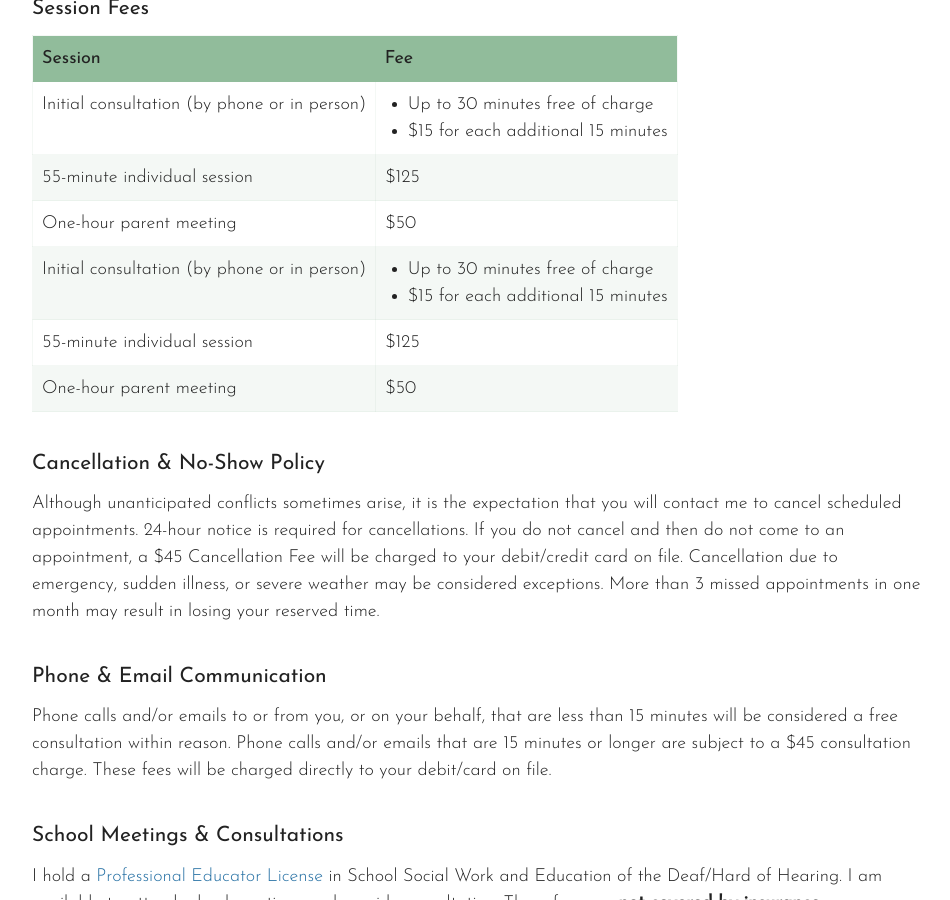
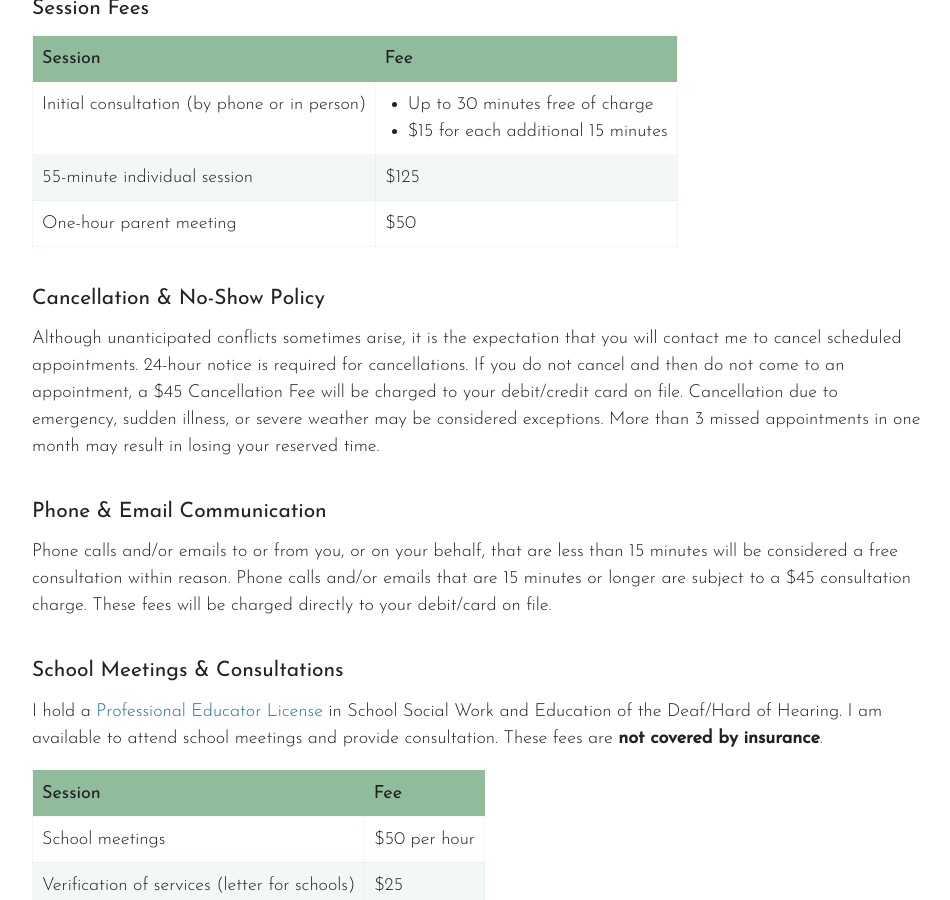
Before and after one commit to annedrakelcsw/annedrakelcsw.github.io, a Jekyll site: the page built from payments.html, in a window 1280 px wide and 900 px high, scrolled down 661 px. Shown: the whole window, without its empty margins (160-1110 px from the left). Built offline with Jekyll 4.4.1, drawn with Linux system fonts in a browser that asks for light colours; nearby versions of some CDN libraries.

Commit message:
removing static payment info; moved this into yml with previoius commit

```diff
--- a/payments.html
+++ b/payments.html
@@ -27,23 +27,6 @@ title: Payment Policies
         {% endif %}
       </tr>
       {% endfor %}
-      <tr>
-        <td>Initial consultation (by phone or in person)</td>
-        <td>
-          <ul>
-            <li>Up to 30 minutes free of charge</li>
-            <li>&#36;15 for each additional 15 minutes</li>
-          </ul>
-        </td>
-      </tr>
-      <tr>
-        <td>55-minute individual session</td>
-        <td>&#36;125</td>
-      </tr>
-      <tr>
-        <td>One-hour parent meeting</td>
-        <td>&#36;50</td>
-      </tr>
     </tbody>
   </table>
 </section>
```
